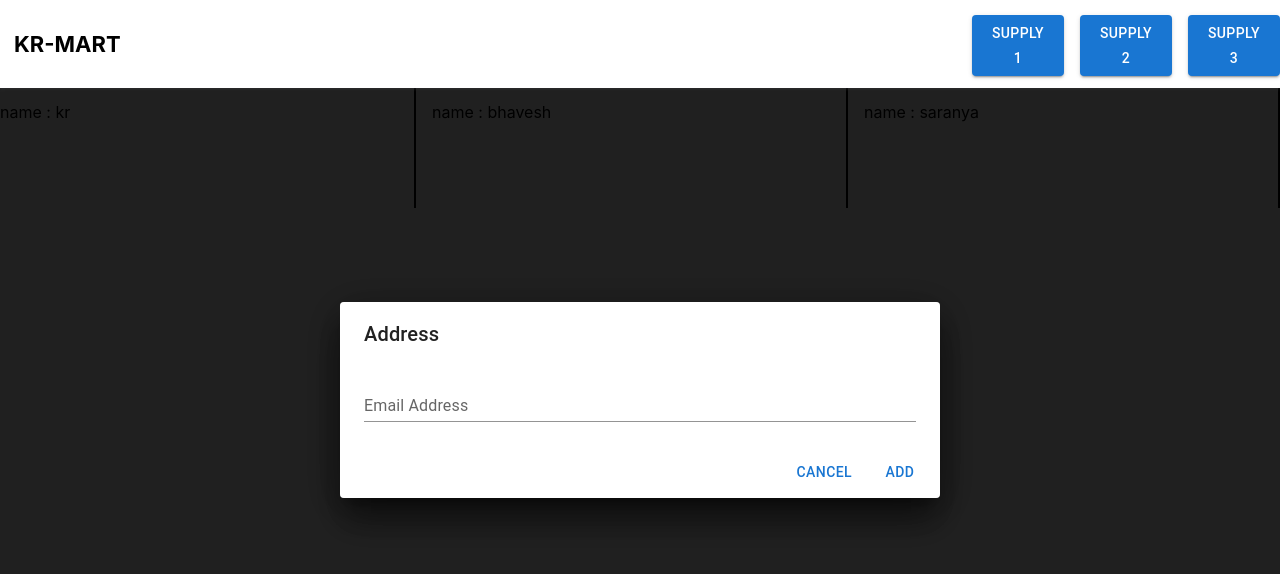
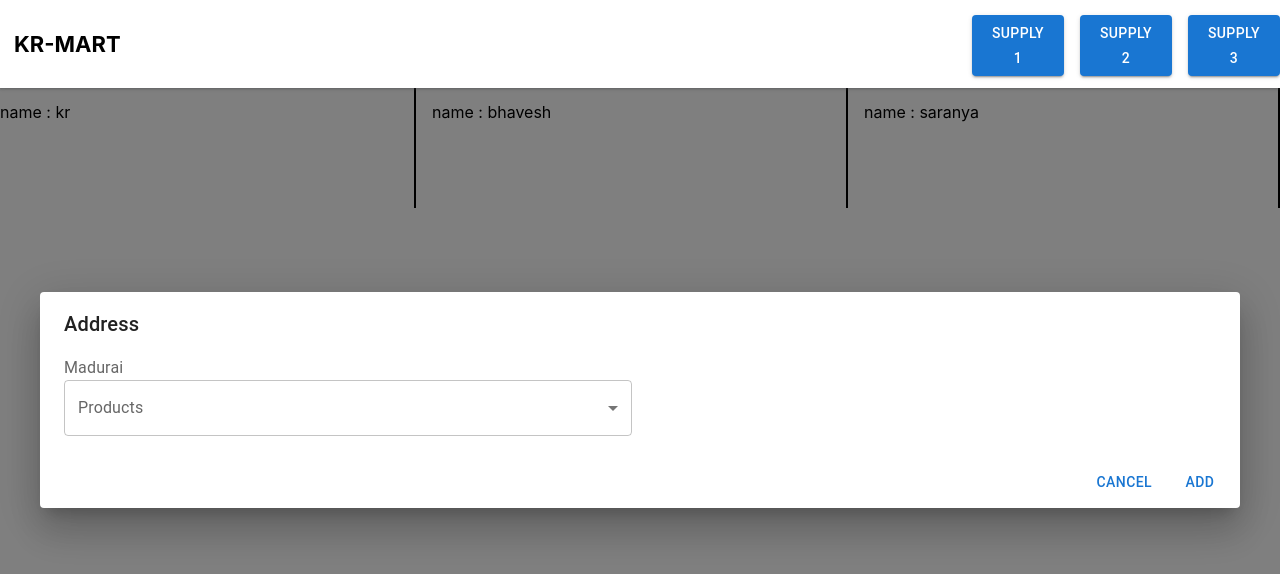
Before and after one commit to tringapps-karthickraj/wholesaleshop, a React (Create React App) app: page / in a window 1280 px wide. Both pictures are taken after a click on the button "SUPPLY 1". Shown: the top 574 px of the page. Built offline with nearby package versions, Linux system fonts and the light colour scheme.

Commit message:
dialog added

```diff
--- a/src/Dialogs/retailerDialog.tsx
+++ b/src/Dialogs/retailerDialog.tsx
@@ -1,24 +1,49 @@
 import React from 'react';
-import { Grid, TextField, Card , CardContent, CardHeader, CardMedia, IconButton, Typography, Menu,MenuItem,Box,Button,Dialog,DialogActions,DialogContent,DialogContentText,DialogTitle} from '@mui/material';
+//import { useForm, useFieldArray, Controller, useWatch } from "react-hook-form";
+import { Grid,InputLabel , MenuItem,Box,Button,Dialog,DialogActions,DialogContent,DialogContentText,DialogTitle} from '@mui/material';
+//import MenuItem from '@mui/material/MenuItem';
+import FormControl from '@mui/material/FormControl';
+import Select, { SelectChangeEvent } from '@mui/material/Select';
+
 type Dialogstate={
-  isDialogOpened:boolean
+  isDialogOpened:boolean,
+  setOpen:any,
+  list:any
 }
-const RetailerDialog = ({isDialogOpened}:Dialogstate) => {
-  const [open, setOpen] = React.useState<boolean>(isDialogOpened);
+const RetailerDialog = ({isDialogOpened,setOpen,list}:Dialogstate) => {
+  const [age, setAge] = React.useState('');
+  // const { register, control, handleSubmit, reset, watch } = useForm({
+  //   defaultValues: {
+  //     test: [{ firstName: "Bill", lastName: "Luo" }]
+  //   }
+  // });
+  // const {
+  //   fields,
+  //   append,
+  //   prepend,
+  //   remove,
+  //   swap,
+  //   move,
+  //   insert,
+  //   replace
+  // } = useFieldArray({
+  //   control,
+  //   name: "test"
+  // });
 
+  //const onSubmit = (data) => console.log("data", data);
   const handleClose = () => {
     setOpen(false);
   };
   return (
     <>
-       <Dialog open={open} onClose={handleClose}  fullWidth>
+       <Dialog open={isDialogOpened} onClose={handleClose}  fullWidth   maxWidth="lg">
               <DialogTitle>Address</DialogTitle>
                 <DialogContent>
-                  {/* <DialogContentText>
-                    To subscribe to this website, please enter your email address here. We
-                    will send updates occasionally.
-                  </DialogContentText> */}
-                  <TextField
+                  <DialogContentText>
+                  {list.address}
+                  </DialogContentText>
+                  {/* <TextField
                     autoFocus
                     margin="dense"
                     id="name"
@@ -26,7 +51,37 @@ const RetailerDialog = ({isDialogOpened}:Dialogstate) => {
                     type="email"
                     fullWidth
                     variant="standard"
-                  />
+                  /> */}
+                  <Grid container spacing={2}>
+                  <Grid item xs={6} >
+                  <Box sx={{ minWidth: 120 }}>
+      <FormControl fullWidth>
+        <InputLabel id="demo-simple-select-label">Products</InputLabel>
+        <Select
+          labelId="demo-simple-select-label"
+          id="demo-simple-select"
+          value={age}
+          label="Products"
+
+        >
+          <MenuItem value={10}>Ten</MenuItem>
+          <MenuItem value={20}>Twenty</MenuItem>
+          <MenuItem value={30}>Thirty</MenuItem>
+        </Select>
+      </FormControl>
+    </Box>
+                  </Grid>
+                  <Grid item xs={2} >
+
+                  </Grid>
+                  <Grid item xs={2} >
+
+                  </Grid>
+                  <Grid item xs={2} >
+
+                  </Grid>
+                  </Grid>
+
                 </DialogContent>
                 <DialogActions>
                   <Button onClick={handleClose}>Cancel</Button>
--- a/src/data/retailers.json
+++ b/src/data/retailers.json
@@ -8,13 +8,13 @@
     {
         "id":2,
         "retailerName":"bhavesh",
-        "address":"Madurai",
+        "address":"Chennai",
         "productPurchased":[]
     },
     {
         "id":3,
         "retailerName":"saranya",
-        "address":"Madurai",
+        "address":"Coimbatore",
         "productPurchased":[]
     }
 ]
--- a/src/pages/Header/HeaderComponent.tsx
+++ b/src/pages/Header/HeaderComponent.tsx
@@ -1,13 +1,17 @@
 import React from 'react';
 import './HeaderComponent.scss';
-import { Grid, TextField, Card , CardContent, CardHeader, CardMedia, IconButton, Typography, Menu,MenuItem,Box,Button,Dialog,DialogActions,DialogContent,DialogContentText,DialogTitle} from '@mui/material';
+import { Grid, Button} from '@mui/material';
 import RetailerDialog from '../../Dialogs/retailerDialog';
+import { useAppSelector } from '../../store/hooks';
 
 const HeaderComponent = () => {
     const [open, setOpen] = React.useState<boolean>(false);
+    const retailerList = useAppSelector((state)=>state.retailers.retailerList);
+    const [list, setList] = React.useState<any>(null);
 
-  const handleClickOpen = () => {
+  const handleClickOpen = (rList:any) => {
     setOpen(true);
+    setList(rList)
   };
 
 
@@ -18,18 +22,14 @@ const HeaderComponent = () => {
                 <Grid item xs={9}>
                     <div className='companyName'>KR-MART</div>
                 </Grid>
-                <Grid className='mtop' item xs={1}>
-                    <Button variant="contained" onClick={handleClickOpen}>Supply 1</Button>
-                    <RetailerDialog  isDialogOpened={true} />
-                </Grid>
-                <Grid className='mtop' item xs={1}>
-                    <Button variant="contained" onClick={handleClickOpen}>Supply 2</Button>
-                    <RetailerDialog  isDialogOpened={true} />
-                </Grid>
-                <Grid className='mtop' item xs={1}>
-                    <Button variant="contained" onClick={handleClickOpen}>Supply 3</Button>
-                    <RetailerDialog  isDialogOpened={true} />
-                </Grid>
+
+                {retailerList?.length > 0 && retailerList.map((list,index)=>{
+        return <Grid className='mtop' item xs={1} key={index}>
+        <Button variant="contained" onClick={()=>handleClickOpen(list)}>Supply {++index}</Button>
+
+    </Grid>})}
+    {list!=null && <RetailerDialog  isDialogOpened={open} setOpen={setOpen} list={list}/>}
+
             </Grid>
         </div>
     );
```
